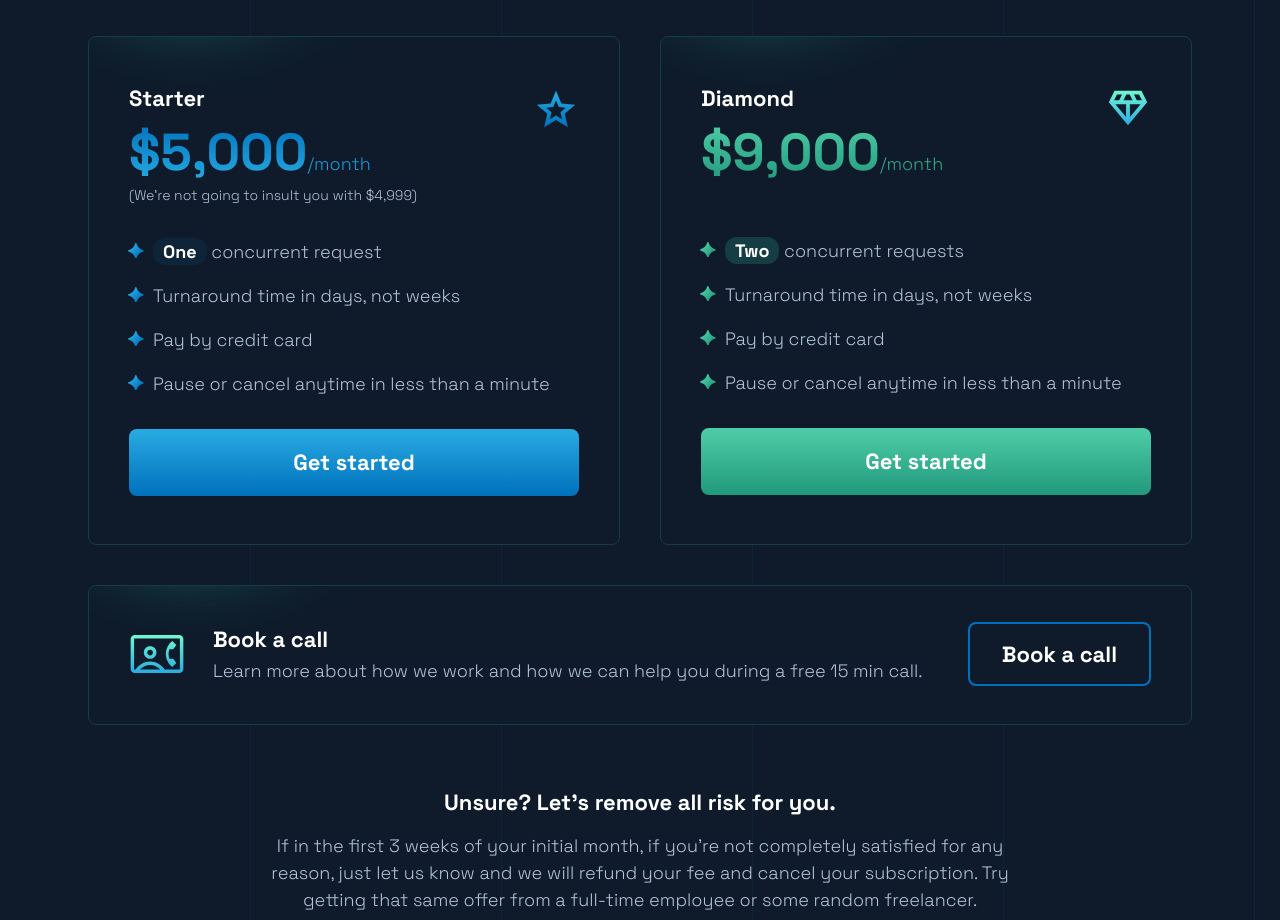
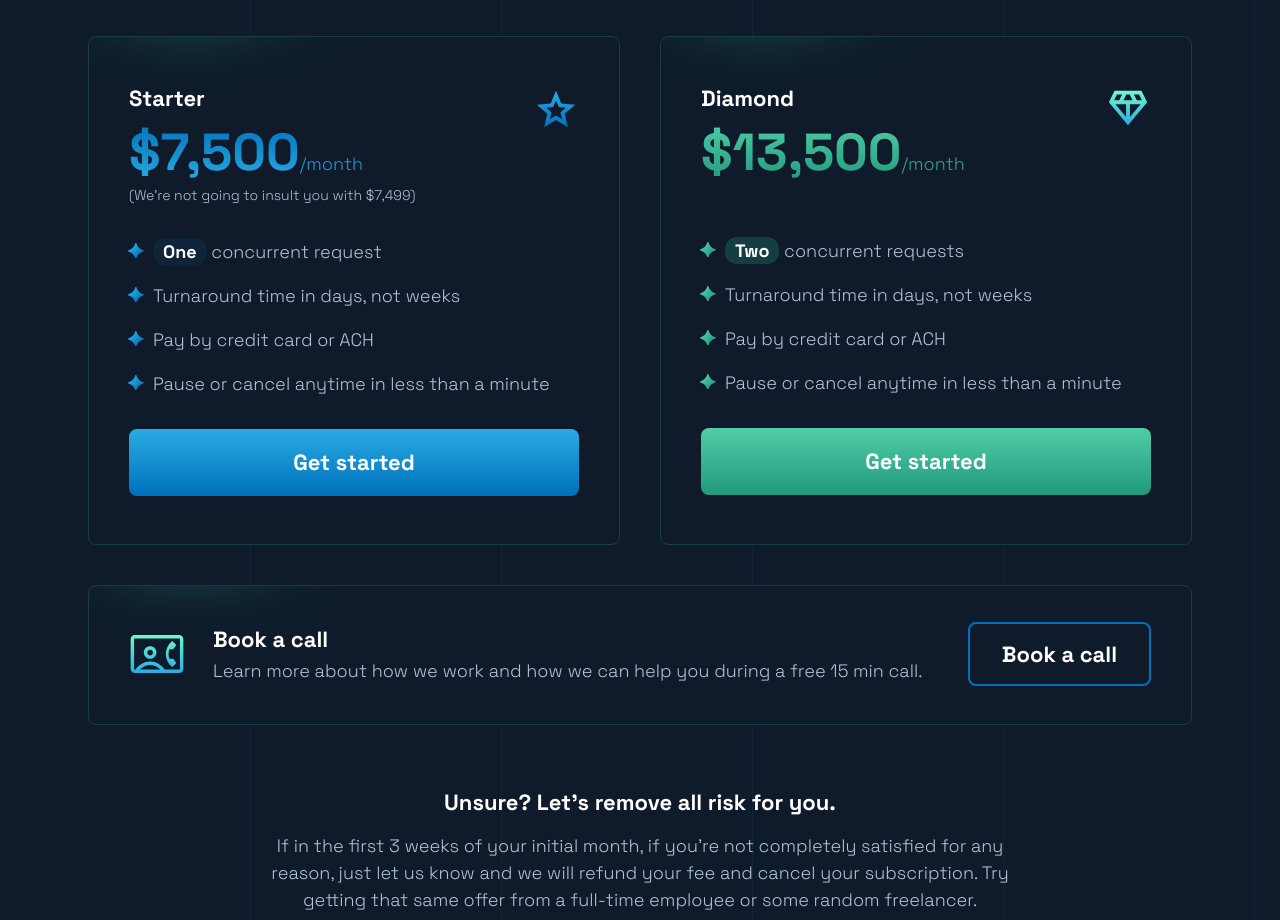
Before and after one commit to NoCompromises/nocompromises.io, a website built with Vite: page index.html in a window 1280 px wide. Shown: the part 6308-7228 px from the top of the page. Built offline with nearby package versions, Linux system fonts and the light colour scheme; files whose address does not match are found by name.

Commit message:
pricing update

```diff
--- a/index.html
+++ b/index.html
@@ -235,13 +235,13 @@
             Starter
           </div>
           <div class="text-h1-b gradient-text">
-            $5,000<span class="text-md">/month</span>
+            $7,500<span class="text-md">/month</span>
           </div>
-          <div class="text-sm text-blue-3 mb-5">(We're not going to insult you with $4,999)</div>
+          <div class="text-sm text-blue-3 mb-5">(We're not going to insult you with $7,499)</div>
           <ul class="text-blue-3 pt-1.5 mb-8 list-image-starter list-outside ms-6">
             <li class="mb-3"><span class="bg-dark-blue-1 md:bg-dark-blue-2 text-white font-bold rounded-xl px-2.5 py-0.5">One</span> concurrent request</li>
             <li class="mb-3">Turnaround time in days, not weeks</li>
-            <li class="mb-3">Pay by credit card</li>
+            <li class="mb-3">Pay by credit card or ACH</li>
             <li>Pause or cancel anytime in less than a minute</li>
           </ul>
           <a href="#" class="block text-center px-10 py-5 rounded-lg text-h4-b text-white bg-gradient-to-b from-blue-2 to-blue-1 hover:from-blue-1 hover:to-blue-2">Get started</a>
@@ -252,12 +252,12 @@
             Diamond
           </div>
           <div class="text-h1-b gradient-text !from-green-3 !to-green-4 mb-12">
-            $9,000<span class="text-md">/month</span>
+            $13,500<span class="text-md">/month</span>
           </div>
           <ul class="text-blue-3 mb-8 list-image-diamond list-outside ms-6">
             <li class="mb-3"><span class="bg-dark-green-1 text-white font-bold rounded-xl px-2.5 py-0.5">Two</span> concurrent requests</li>
             <li class="mb-3">Turnaround time in days, not weeks</li>
-            <li class="mb-3">Pay by credit card</li>
+            <li class="mb-3">Pay by credit card or ACH</li>
             <li>Pause or cancel anytime in less than a minute</li>
           </ul>
           <a href="#" class="block text-center px-10 py-5 rounded-lg text-h4-b text-white bg-gradient-to-b from-green-3 to-green-4 hover:from-green-4 hover:to-green-3">Get started</a>
```
